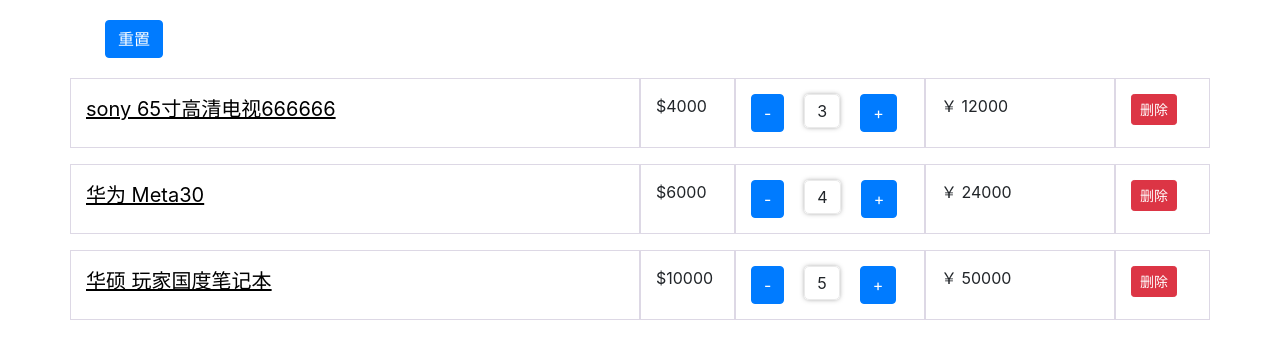
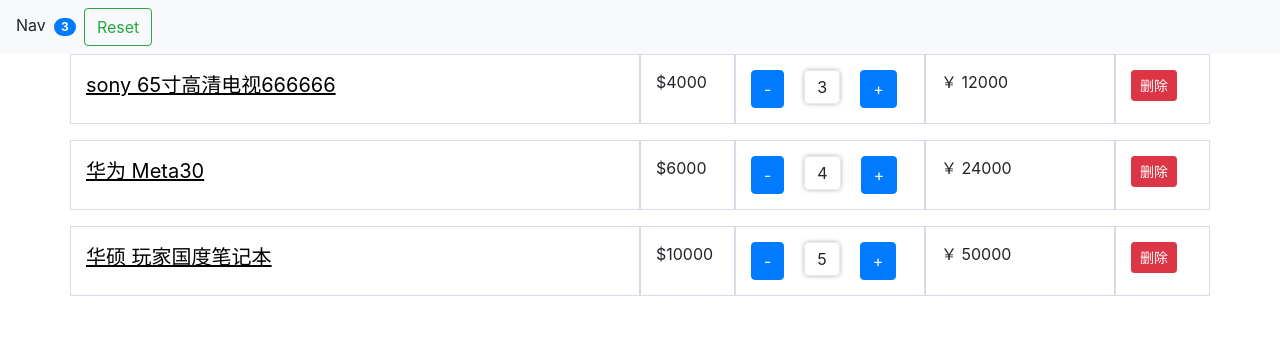
Before and after one commit to cuilongshui/reaact_dom, a React app: page / in a window 1280 px wide. Shown: the top 358 px of the page. Built offline with nearby package versions, Linux system fonts and the light colour scheme.

Commit message:
状态提升

```diff
--- a/src/App.js
+++ b/src/App.js
@@ -1,12 +1,6 @@
-/*
- * @Author: cui
- * @Date: 2020-12-04 23:02:56
- * @LastEditors: cui
- * @LastEditTime: 2021-01-03 14:15:14
- * @Description:
- */
 import "./App.css";
-import ListItem from "./components/listItem";
+import ListPage from "./components/listPage";
+import Navbar from './components/navbar'
 import React, { PureComponent } from 'react';
 
 class App extends PureComponent {
@@ -36,16 +30,6 @@
     }
   }
 
-  randerList() {
-    return this.state.listData.map(item => {
-      return <ListItem
-        key={item.id}
-        data={item}
-        onIncrease={this.handelIncrease}
-        onDecrease={this.handelDecrease}
-        onDelete={this.handleDelete} />
-    })
-  }
 
   handleDelete = (id) => {
     const listData = this.state.listData.filter(item => item.id !== id);
@@ -116,12 +100,18 @@
 
   render() {
     return (
-      <div className="container">
-        <button style={{ margin: '20px' }}
-          onClick={this.handleReset} className='btn btn-primary'>重置</button>
-        {!this.state.listData.length && <div className='text-center'>购物车是空的</div>}
-        {this.randerList()}
-      </div>
+      <>
+        <Navbar
+          onReset={this.handleReset}
+          total={this.state.listData.length}
+        />
+        <ListPage
+          data={this.state.listData}
+          handelDecrease={this.handelDecrease}
+          handleDelete={this.handleDelete}
+          handelIncrease={this.handelIncrease}
+        />
+      </>
     );
   }
 }
--- /dev/null
+++ b/src/components/listPage.jsx
@@ -0,0 +1,31 @@
+import React, { PureComponent } from "react";
+import ListItem from "./listItem";
+
+class ListPage extends PureComponent {
+  randerList() {
+    return this.props.data.map((item) => {
+      return (
+        <ListItem
+          key={item.id}
+          data={item}
+          onIncrease={this.props.handelIncrease}
+          onDecrease={this.props.handelDecrease}
+          onDelete={this.props.handleDelete}
+        />
+      );
+    });
+  }
+
+  render() {
+    return (
+      <div className="container">
+        {!this.props.data.length && (
+          <div className="text-center">购物车是空的</div>
+        )}
+        {this.randerList()}
+      </div>
+    );
+  }
+}
+
+export default ListPage;
--- /dev/null
+++ b/src/components/navbar.jsx
@@ -0,0 +1,18 @@
+import React, { PureComponent } from 'react';
+
+class Nav extends PureComponent {
+
+  render() {
+    return (
+      <nav className="navbar navbar-expand-lg navbar-light bg-light">
+        <div className="wrap">
+          <span className="title">Nav</span>
+          <span className="badge badge-pill badge-primary ml-2 mr-2">{this.props.total}</span>
+          <button onClick={this.props.onReset} className="btn btn-outline-success my-2 my-sm-0 fr" type="button">Reset</button>
+        </div>
+      </nav>
+    );
+  }
+}
+
+export default Nav;
```
Also changed, not shown: src/components/listItem.jsx (line endings or trailing spaces), 2 other files (tests, documents, lock files or other folders).
